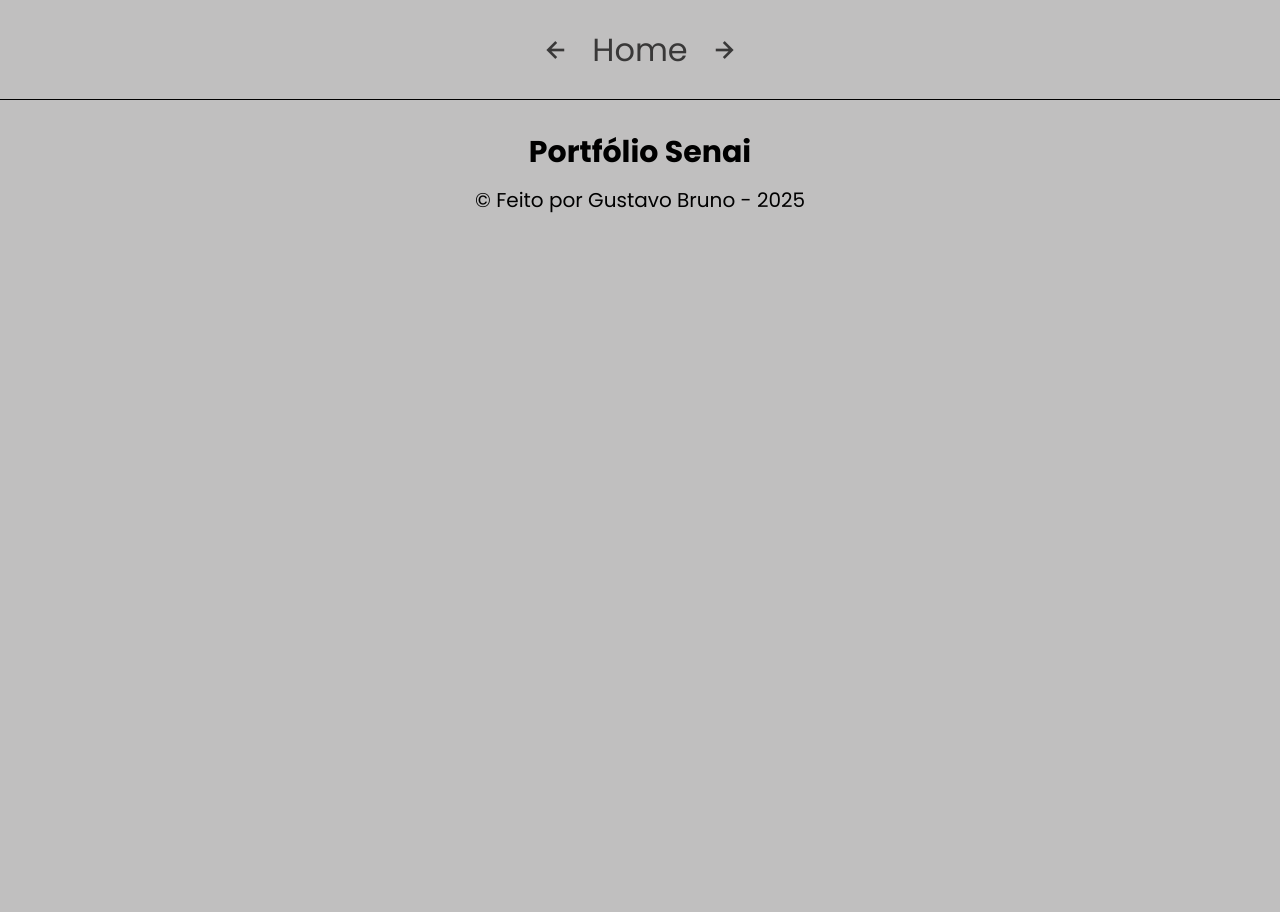
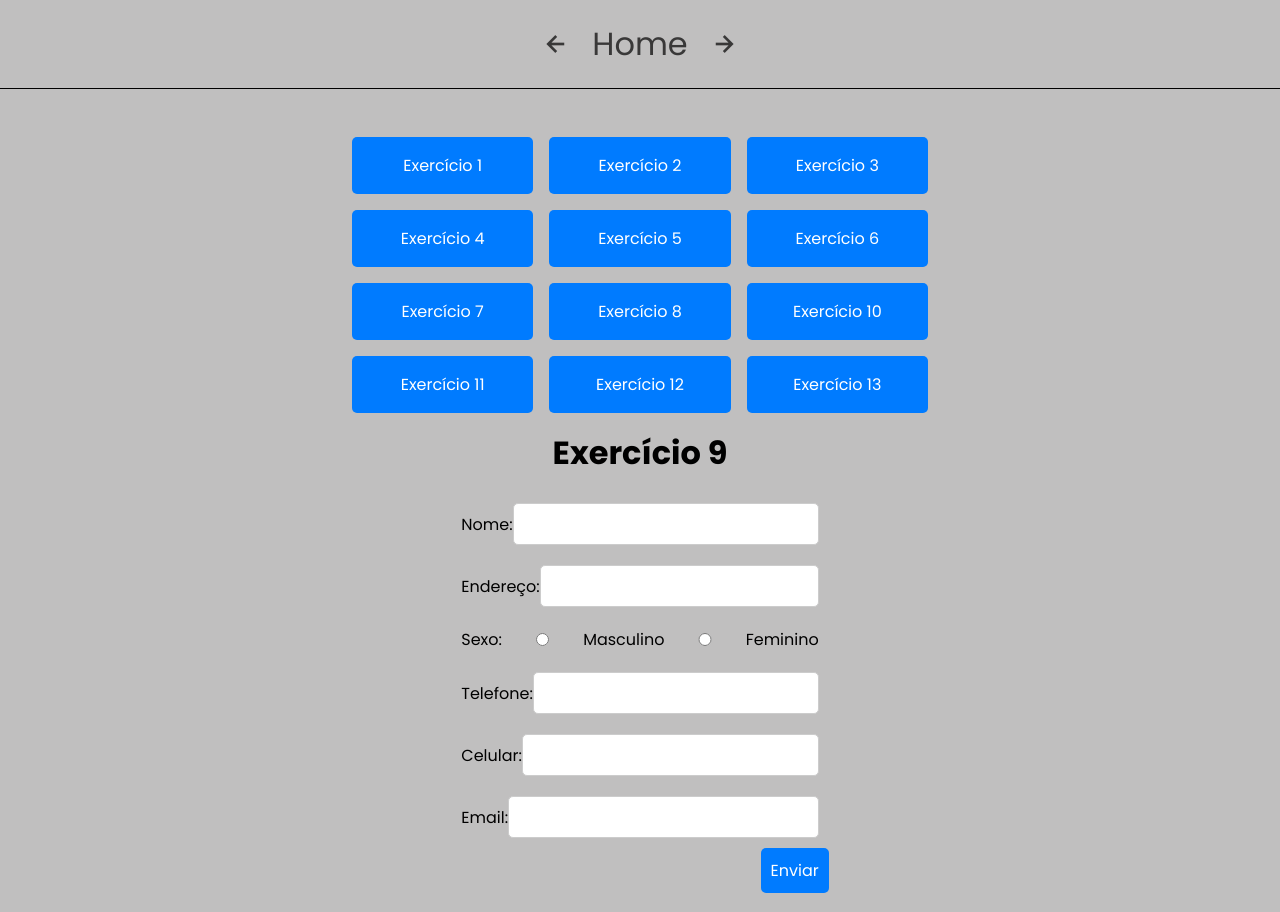
Before and after one commit to Navarrasa/Portfolio-PWFE, a plain HTML site: page exercicios/paginas/pg05/exercicio05.html in a window 1280 px wide. Shown: the top 912 px of the page. Before the commit the page ends 800 px from the top, so only its background shows below. Drawn offline with nearby package versions, Linux system fonts and the light colour scheme.

Commit message:
new changes

```diff
--- a/exercicios/paginas/pg05/estilos/main.css
+++ b/exercicios/paginas/pg05/estilos/main.css
@@ -0,0 +1,213 @@
+main{
+    display: flex;
+    flex-direction: column;
+    align-items: center;
+    justify-content: center;
+    width: 50%;
+    padding: 1rem;
+}
+
+.button-container{
+    display: grid;
+    grid-template-columns: repeat(2, 1fr);
+    gap: 1rem;
+    width: 100%;
+    margin-top: 1rem;
+    padding: 1rem;
+    justify-content: center ;
+}
+
+.ex-btn{
+    background-color: #007BFF;
+    color: white;
+    border: none;
+    padding: 10px;
+    border-radius: 5px;
+    cursor: pointer;
+    font-size: 1rem;
+    transition: background-color 0.3s ease;
+}
+
+.container{
+    display: flex;
+    flex-direction: column;
+    align-items: flex-end;
+    justify-content: center;
+    width: 100%;
+    padding: 1rem;
+}
+
+.input-container{
+    display: flex;
+    align-items: center;
+    justify-content: center;
+    width: 100%;
+    padding: 10px;
+
+    & > input{
+        width: 100%;
+        padding: 10px;
+        border-radius: 5px;
+        border: 1px solid #ccc;
+    }
+
+}
+button{
+    background-color: #007BFF;
+    color: white;
+    border: none;
+    padding: 10px;
+    border-radius: 5px;
+    cursor: pointer;
+    font-size: 1rem;
+    transition: background-color 0.3s ease;
+
+    &:hover{
+        background-color: #0056b3;
+    }
+}
+
+@media (min-width:540px) and (max-width:1023px){
+
+    main{
+        display: flex;
+        flex-direction: column;
+        align-items: center;
+        justify-content: center;
+        width: 50%;
+        padding: 1rem;
+    }
+
+    .button-container{
+        display: grid;
+        grid-template-columns: repeat(3, 1fr);
+        gap: 1rem;
+        width: 100%;
+        margin-top: 1rem;
+        padding: 1rem;
+    }
+
+    .ex-btn{
+        background-color: #007BFF;
+        color: white;
+        border: none;
+        padding: 1rem;
+        border-radius: 5px;
+        cursor: pointer;
+        font-size: 1rem;
+        transition: background-color 0.3s ease;
+    }
+
+    .container{
+        display: flex;
+        flex-direction: column;
+        align-items: flex-end;
+        justify-content: center;
+        width: 100%;
+        padding: 1rem;
+    }
+
+    .input-container{
+        display: flex;
+        align-items: center;
+        justify-content: center;
+        width: 100%;
+        padding: 10px;
+
+        & > input{
+            width: 100%;
+            padding: 10px;
+            border-radius: 5px;
+            border: 1px solid #ccc;
+        }
+
+    }
+    button{
+        background-color: #007BFF;
+        color: white;
+        border: none;
+        padding: 10px;
+        border-radius: 5px;
+        cursor: pointer;
+        font-size: 1rem;
+        transition: background-color 0.3s ease;
+
+        &:hover{
+            background-color: #0056b3;
+        }
+    }
+}
+
+
+
+@media (min-width:1024px){
+
+    main{
+        display: flex;
+        flex-direction: column;
+        align-items: center;
+        justify-content: center;
+        width: 50%;
+        padding: 1rem;
+    }
+
+    .button-container{
+        display: grid;
+        grid-template-columns: repeat(3, 1fr);
+        gap: 1rem;
+        width: 100%;
+        margin-top: 1rem;
+        padding: 1rem;
+    }
+
+    .ex-btn{
+        background-color: #007BFF;
+        color: white;
+        border: none;
+        padding: 1rem;
+        border-radius: 5px;
+        cursor: pointer;
+        font-size: 1rem;
+        transition: background-color 0.3s ease;
+    }
+
+    .container{
+        display: flex;
+        flex-direction: column;
+        align-items: flex-end;
+        justify-content: center;
+        width: 100%;
+        padding: 1rem;
+    }
+
+    .input-container{
+        display: flex;
+        align-items: center;
+        justify-content: center;
+        width: 100%;
+        padding: 10px;
+
+        & > input{
+            width: 100%;
+            padding: 10px;
+            border-radius: 5px;
+            border: 1px solid #ccc;
+        }
+
+    }
+    button{
+        background-color: #007BFF;
+        color: white;
+        border: none;
+        padding: 10px;
+        border-radius: 5px;
+        cursor: pointer;
+        font-size: 1rem;
+        transition: background-color 0.3s ease;
+
+        &:hover{
+            background-color: #0056b3;
+        }
+    }
+
+}
--- a/exercicios/paginas/pg05/exercicio05.html
+++ b/exercicios/paginas/pg05/exercicio05.html
@@ -20,7 +20,21 @@
         </nav>
     </header>
     <main>
-       <!-- <form title="Exercício 9">
+        <div class="button-container">
+            <button class="ex-btn" data-ex="1">Exercício 1</button>
+            <button class="ex-btn" data-ex="2">Exercício 2</button>
+            <button class="ex-btn" data-ex="3">Exercício 3</button>
+            <button class="ex-btn" data-ex="4">Exercício 4</button>
+            <button class="ex-btn" data-ex="5">Exercício 5</button>
+            <button class="ex-btn" data-ex="6">Exercício 6</button>
+            <button class="ex-btn" data-ex="7">Exercício 7</button>
+            <button class="ex-btn" data-ex="8">Exercício 8</button>
+            <button class="ex-btn" data-ex="10">Exercício 10</button>
+            <button class="ex-btn" data-ex="11">Exercício 11</button>
+            <button class="ex-btn" data-ex="12">Exercício 12</button>
+            <button class="ex-btn" data-ex="13">Exercício 13</button>
+        </div>
+       <form title="Exercício 9">
             <h1>Exercício 9</h1>
             <div class="container">
 
@@ -59,7 +73,7 @@
 
                 <button type="submit" onclick="validarCamposFormulario()">Enviar</button>
             </div>
-       </form> -->
+       </form>
     </main>
     <footer class="footer-website-styles">
         <section class="footer-website-section-styles">
@@ -71,7 +85,7 @@
             </div>
         </section>
     </footer>
-    <script src="../../scripts/arrow_function/arrowfunction.js"></script>
+    <script  type="module" src="../../scripts/arrow_function/arrowfunction.js" defer></script>
     <script src="https://unpkg.com/boxicons@2.1.4/dist/boxicons.js"></script>
 </body>
 </html>
```
